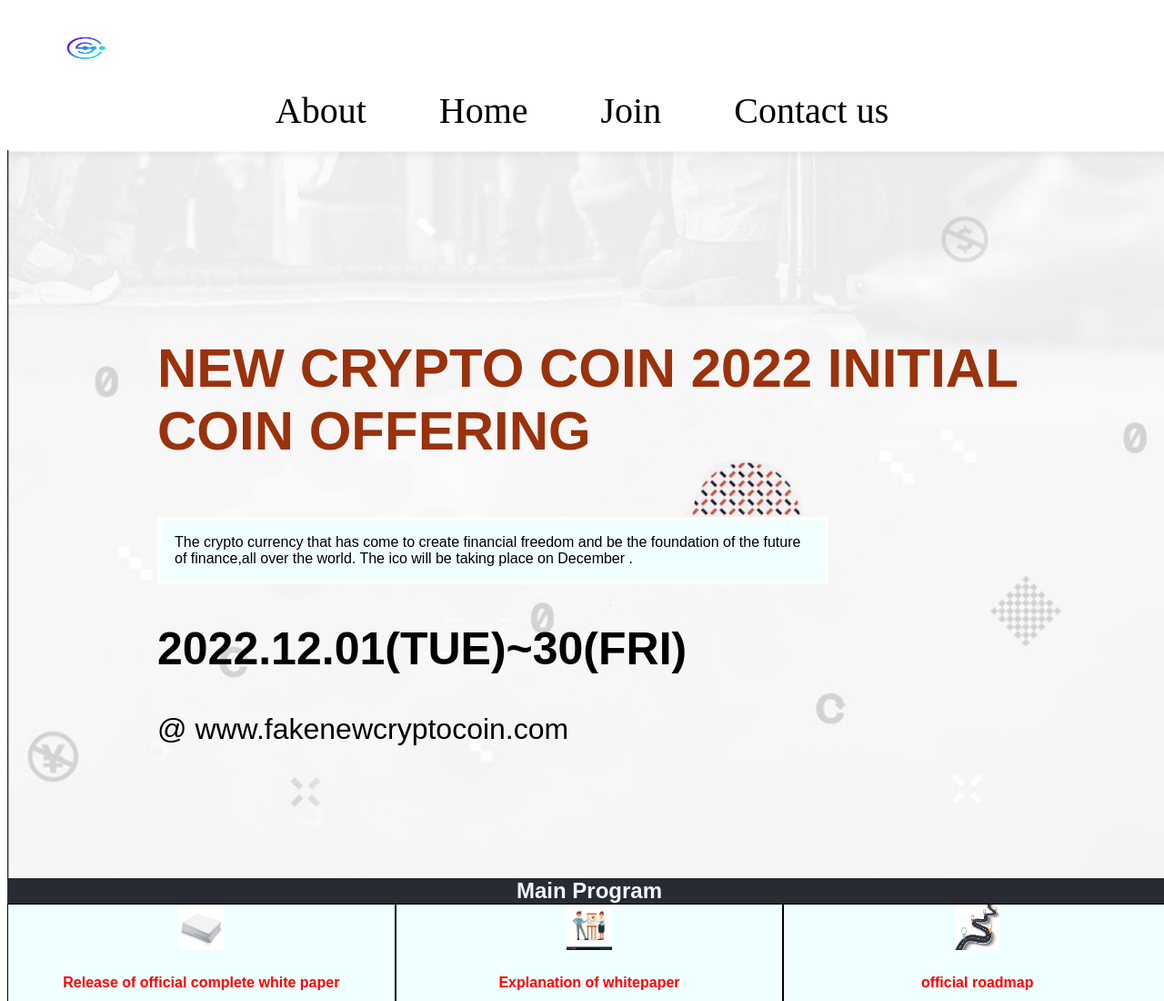
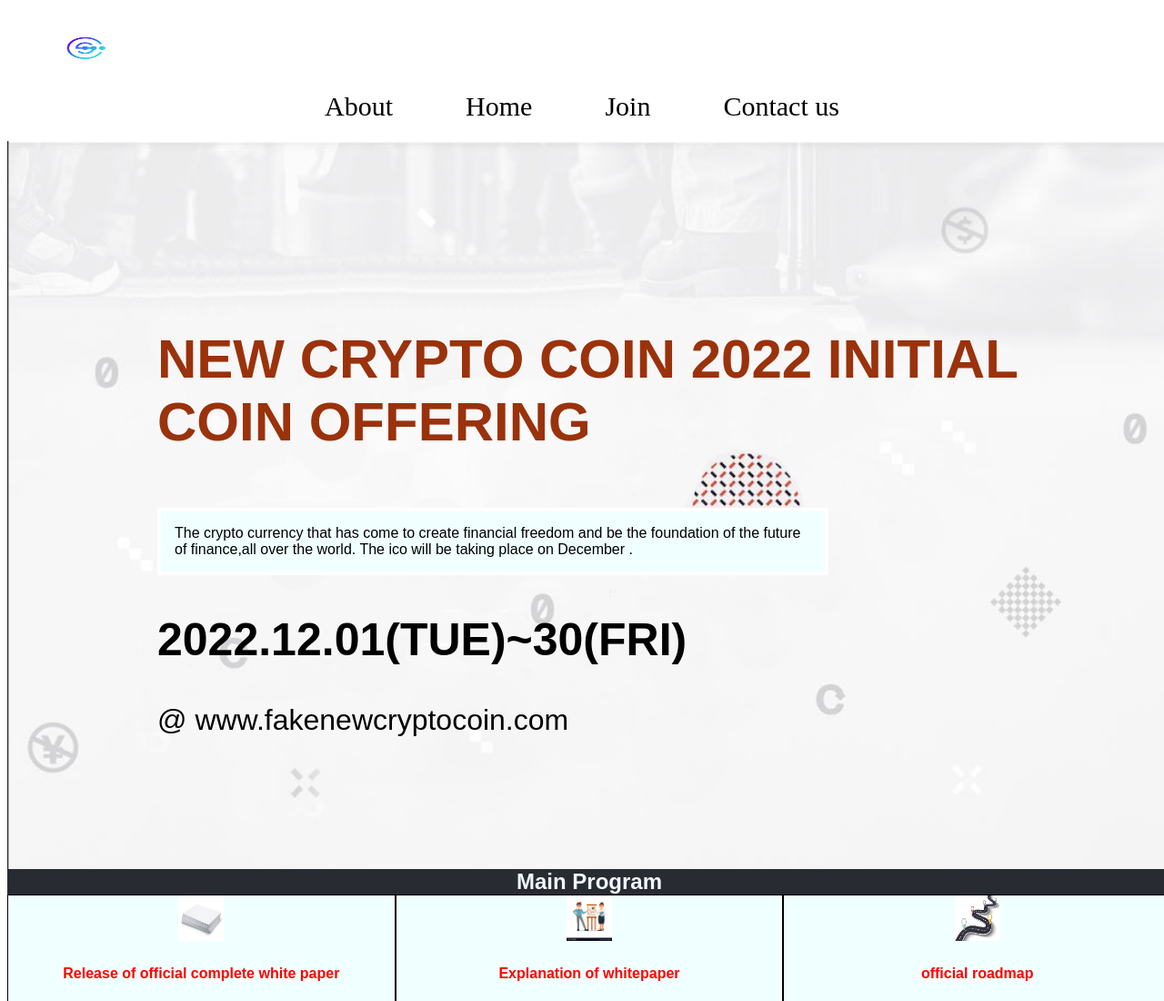
Before and after one commit to PrinceBadru/capstone, a website: page index.html in a window 1280 px wide. Shown: the top 1100 px of the page at 91% size. Drawn offline with Linux system fonts and the light colour scheme.

Commit message:
add font size adjustments

```diff
--- a/style.css
+++ b/style.css
@@ -454,7 +454,7 @@
     gap: 80px;
     justify-content: center;
     margin-bottom: 20px;
-    font-size: 40px;
+    font-size: 30px;
     width: 100vw;
     text-decoration: none;
   }
@@ -476,12 +476,12 @@
   .contact a {
     text-decoration: none;
     color: black;
-    font-size: 40px;
+    font-size: 30px;
   }
 
   .about a {
     text-decoration: none;
-    font-size: 40px;
+    font-size: 30px;
     color: black;
   }
 
```
